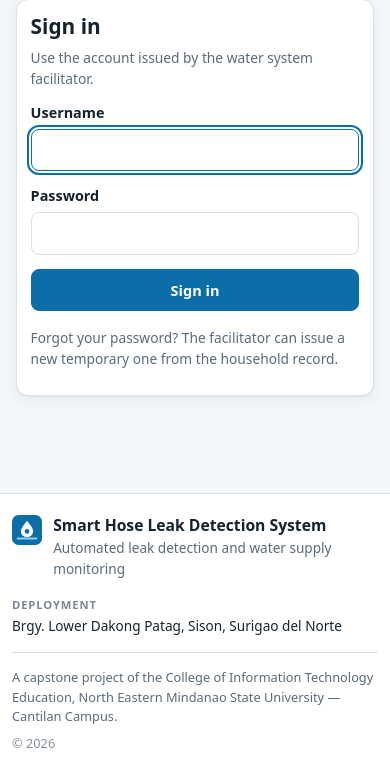
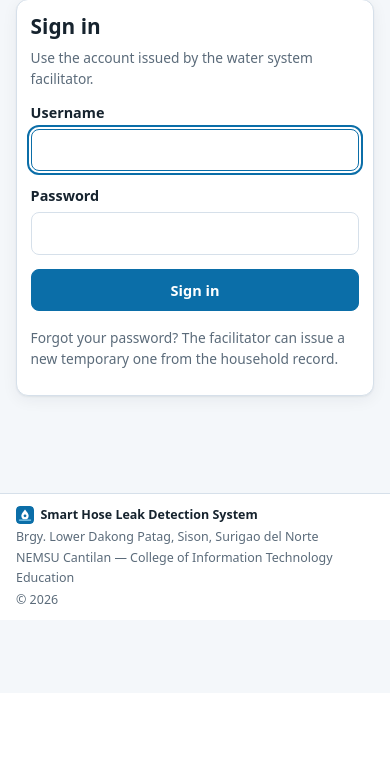
Before and after one commit to Smee-code/SmartHoseLeak, a Django app: page /login/?next=/dashboard/complaints/ in a window 390 px wide. Shown: the part 151-924 px from the top of the page. After the commit the page ends 755 px from the top, so only its background shows below. Run offline with Django 5.2, Linux system fonts and the light colour scheme.

Commit message:
Put the footer on one line
It was four stacked blocks - brand and tagline, a deployment definition list,
a horizontal rule, then a two-line university credit - and took more vertical
space than some of the panels above it. Measured at 43px now, on one line.

None of it is what anybody opens the page for. It is provenance: who made
this and where it runs. That earns a line at the foot, not a section.

The tagline went entirely. "Automated leak detection and water supply
monitoring" was restating the product's name to somebody already inside the
product, one line under the name itself.

On a phone it wraps to four short lines with the separators hidden, so no
stray middle dot can start a line, and nothing overflows sideways.

Co-Authored-By: Claude Opus 5 (1M context) <noreply@anthropic.com>

```diff
--- a/static/css/app.css
+++ b/static/css/app.css
@@ -281,56 +281,39 @@ a { color: var(--brand); }
 /* ---------- Site footer ----------
    margin-top:auto pins it to the bottom of the content column on short pages
    (.appmain is a flex column with min-height:100vh), instead of floating
-   halfway up. The inner blocks share .wrap's 1240px measure so the footer
-   text lines up with the page content above it rather than starting flush
-   against the sidebar. */
+   halfway up. The inner row shares .wrap's 1240px measure so it lines up with
+   the page content rather than starting flush against the sidebar.
+
+   One row, not four stacked blocks. This is provenance - who made it, where
+   it runs - and none of it is what anybody opened the page for, so it gets
+   one line and steps out of the way. */
 
 .sitefoot {
   margin-top: auto;
   border-top: 1px solid var(--border);
   background: var(--surface);
-  padding: 1.75rem 1rem 1.5rem;
-  font-size: .85rem;
+  padding: .7rem 1rem;
+  font-size: .78rem;
   color: var(--text-muted);
 }
-.sitefoot-inner { max-width: 1240px; margin: 0 auto; }
+.sitefoot-inner {
+  max-width: 1240px; margin: 0 auto;
+  display: flex; flex-wrap: wrap; align-items: center; gap: .3rem .5rem;
+}
+.sitefoot-brand { display: inline-flex; align-items: center; gap: .4rem; }
+.sitefoot-brand img { flex: 0 0 auto; border-radius: 4px; }
+.sitefoot-brand strong { color: var(--text); font-weight: 600; }
 
-/* Identity on the left, where it is deployed on the right. Wraps to stacked
-   blocks when the column is too narrow to hold both. */
-.sitefoot-top {
-  display: flex; flex-wrap: wrap; gap: 1rem 2.5rem;
-  align-items: flex-start; justify-content: space-between;
-}
-.sitefoot-brand { display: flex; align-items: flex-start; gap: .7rem; min-width: 0; }
-.sitefoot-brand img { flex: 0 0 auto; }
-.sitefoot-brand strong {
-  display: block; color: var(--text); font-size: .98rem; font-weight: 650; line-height: 1.3;
-}
-.sitefoot-brand span { display: block; margin-top: .1rem; }
+/* Hidden when the row wraps, so a stray dot never starts a line. */
+.sitefoot-sep { opacity: .5; }
 
-.sitefoot-meta { margin: 0; min-width: 0; }
-.sitefoot-meta dt {
-  font-size: .7rem; font-weight: 700; letter-spacing: .08em;
-  text-transform: uppercase; color: var(--text-muted); opacity: .8;
-}
-.sitefoot-meta dd { margin: .15rem 0 0; color: var(--text); }
+/* Pushed to the far end on one line; falls in beside the rest when wrapped. */
+.sitefoot-copy { margin-left: auto; }
 
-/* Hairline rather than a full border: it separates the credit line without
-   drawing a second hard rule right under the one at the top of the footer. */
-.sitefoot-base {
-  display: flex; flex-wrap: wrap; gap: .4rem 1.5rem;
-  align-items: baseline; justify-content: space-between;
-  margin-top: 1.25rem; padding-top: .9rem;
-  border-top: 1px solid var(--border);
-  font-size: .8rem;
-}
-.sitefoot-base p { margin: 0; max-width: 70ch; }
-.sitefoot-copy { white-space: nowrap; opacity: .75; }
-
-@media (max-width: 720px) {
-  .sitefoot { padding: 1.35rem .75rem 1.2rem; }
-  .sitefoot-top { gap: 1rem; }
-  .sitefoot-base { margin-top: 1rem; }
+@media (max-width: 700px) {
+  .sitefoot-sep { display: none; }
+  .sitefoot-inner { gap: .15rem .6rem; }
+  .sitefoot-copy { margin-left: 0; }
 }
 
 /* ---------- Messages ---------- */
--- a/templates/base.html
+++ b/templates/base.html
@@ -198,28 +198,29 @@
       under it pushes the compose field up and out of reach on a phone.
     {% endcomment %}
     {% block footer %}
+    {% comment %}
+      One line, wrapping to two on a narrow screen.
+
+      It used to be four stacked blocks - brand, deployment, a rule, then the
+      university credit - which took more vertical space than some of the
+      panels above it. None of it is information anybody comes to the page
+      for: it is provenance, and provenance belongs on one line at the foot.
+
+      The tagline went entirely. "Automated leak detection and water supply
+      monitoring" restated the product name to somebody already inside the
+      product.
+    {% endcomment %}
     <footer class="sitefoot">
       <div class="sitefoot-inner">
-        <div class="sitefoot-top">
-          <div class="sitefoot-brand">
-            <img src="{% static 'img/icon.svg' %}" alt="" width="30" height="30">
-            <div>
-              <strong>{{ SITE_NAME }}</strong>
-              <span>Automated leak detection and water supply monitoring</span>
-            </div>
-          </div>
-
-          <dl class="sitefoot-meta">
-            <dt>Deployment</dt>
-            <dd>{{ SITE_LOCALE }}</dd>
-          </dl>
-        </div>
-
-        <div class="sitefoot-base">
-          <p>A capstone project of the College of Information Technology Education,
-             North Eastern Mindanao State University &mdash; Cantilan Campus.</p>
-          <p class="sitefoot-copy">&copy; {% now "Y" %}</p>
-        </div>
+        <span class="sitefoot-brand">
+          <img src="{% static 'img/icon.svg' %}" alt="" width="18" height="18">
+          <strong>{{ SITE_NAME }}</strong>
+        </span>
+        <span class="sitefoot-sep" aria-hidden="true">&middot;</span>
+        <span>{{ SITE_LOCALE }}</span>
+        <span class="sitefoot-sep" aria-hidden="true">&middot;</span>
+        <span>NEMSU Cantilan &mdash; College of Information Technology Education</span>
+        <span class="sitefoot-copy">&copy; {% now "Y" %}</span>
       </div>
     </footer>
     {% endblock %}
```
